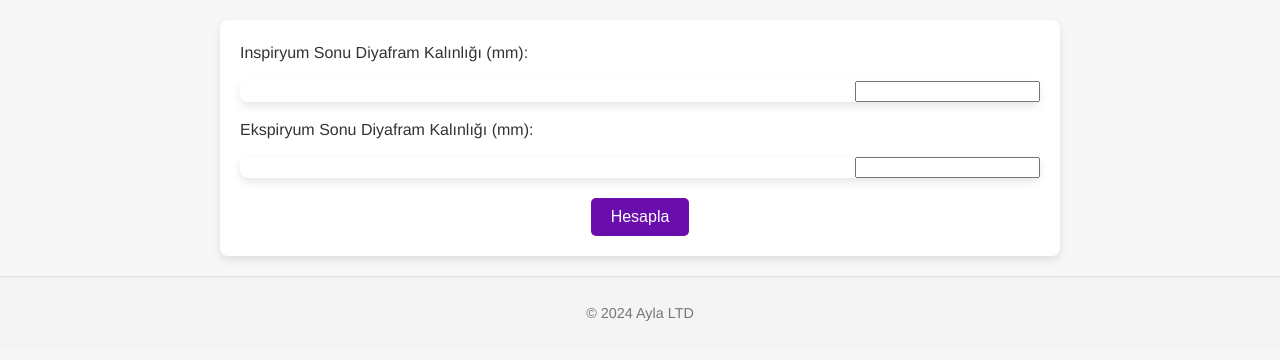
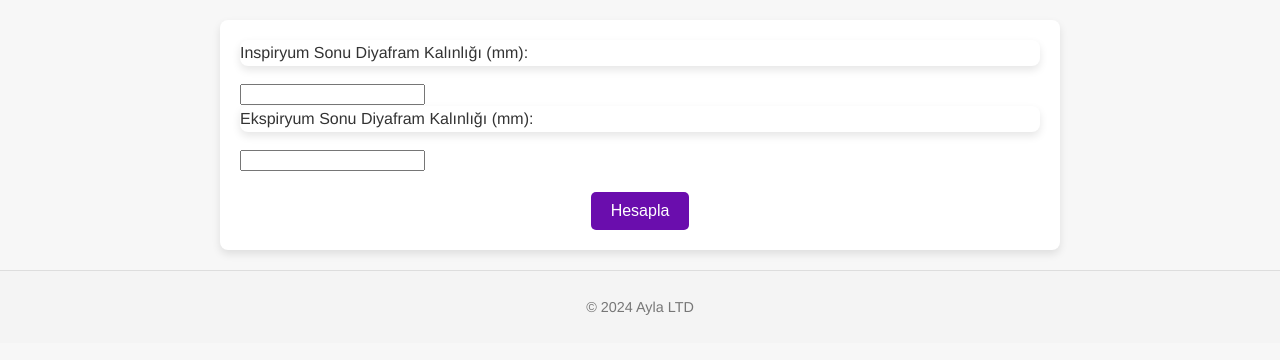
Before and after one commit to MuMSuZ/niv, a Flask app: page /nivsure in a window 1280 px wide. Shown: the part 184-544 px from the top of the page. Run offline with Flask 3, Linux system fonts and the light colour scheme.

Commit message:
Update styles.css

```diff
--- a/static/styles.css
+++ b/static/styles.css
@@ -82,15 +82,16 @@ footer {
 
 .form-group {
     margin-bottom: 15px;
+    margin-bottom: 15px;
+    display: flex;
+    justify-input: right ; /* sağ */
+    background-color: white;
+    border-radius: 8px;
+    box-shadow: 0 4px 8px rgba(0,0,0,0.1)
 }
 
 .input {
-    margin-bottom: 15px;
-    display: flex;
-    justify-content: right; /* Sağ */
-    background-color: white;
-    border-radius: 8px;
-    box-shadow: 0 4px 8px rgba(0,0,0,0.1)
+
 }
 
 .btn-primary {
```
